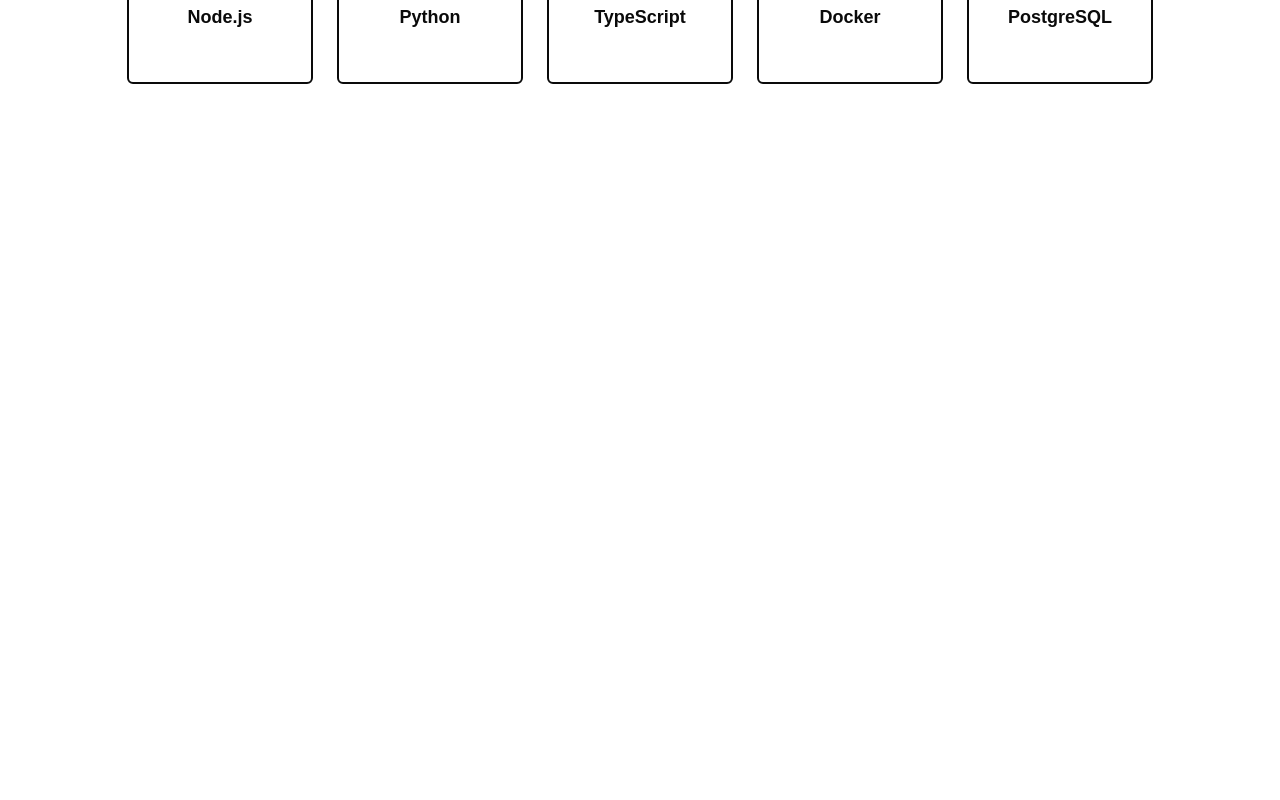
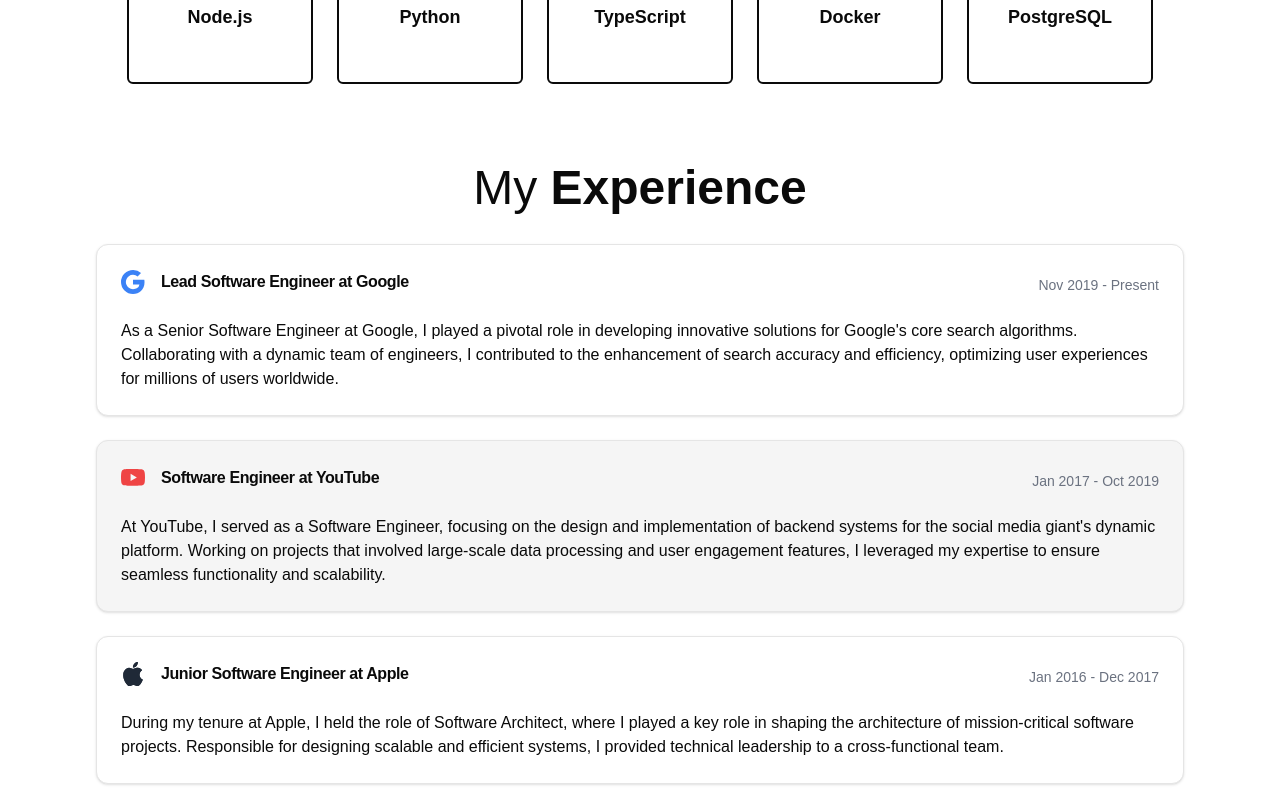
Before and after one commit to GahCunha/seminario_tailwindcss, a Next.js app: page / in a window 1280 px wide. Shown: the part 1152-1952 px from the top of the page. Before the commit the page ends 1284 px from the top, so only its background shows below. Built offline with nearby package versions, Linux system fonts and the light colour scheme.

Commit message:
feat: add Section Experience

```diff
--- a/src/app/page.tsx
+++ b/src/app/page.tsx
@@ -1,4 +1,5 @@
 import { Header } from "@/components/header";
+import { Experience } from "@/components/sections/experience";
 import { Hero } from "@/components/sections/hero";
 import { Skills } from "@/components/sections/skills";
 
@@ -8,6 +9,7 @@
       <Header />
       <Hero />
       <Skills />
+      <Experience />
     </>
   );
 }
--- /dev/null
+++ b/src/components/sections/experience.tsx
@@ -0,0 +1,75 @@
+import { BsGoogle, BsYoutube, BsApple } from "react-icons/bs";
+import {
+  Card,
+  CardContent,
+  CardDescription,
+  CardHeader,
+  CardTitle,
+} from "../ui/card";
+
+export function Experience() {
+  return (
+    <section className="mt-4 p-4 lg:px-24">
+      <h2 className="mb-8 text-center text-4xl lg:text-5xl">
+        My <span className="font-bold">Experience</span>
+      </h2>
+
+      <Card className="mb-6">
+        <CardHeader className="flex flex-col lg:flex-row">
+          <CardTitle className="flex items-center space-x-4">
+            <BsGoogle className="text-2xl text-blue-500" />
+            <span>Lead Software Engineer at Google</span>
+          </CardTitle>
+          <CardDescription className="text-sm text-gray-500 lg:ml-auto">
+            Nov 2019 - Present
+          </CardDescription>
+        </CardHeader>
+        <CardContent>
+          As a Senior Software Engineer at Google, I played a pivotal role in
+          developing innovative solutions for Google&apos;s core search
+          algorithms. Collaborating with a dynamic team of engineers, I
+          contributed to the enhancement of search accuracy and efficiency,
+          optimizing user experiences for millions of users worldwide.
+        </CardContent>
+      </Card>
+
+      <Card className="mb-6 bg-muted">
+        <CardHeader className="flex flex-col lg:flex-row">
+          <CardTitle className="flex items-center space-x-4">
+            <BsYoutube className="text-2xl text-red-500" />
+            <span>Software Engineer at YouTube</span>
+          </CardTitle>
+          <CardDescription className="text-sm text-gray-500 lg:ml-auto">
+            Jan 2017 - Oct 2019
+          </CardDescription>
+        </CardHeader>
+        <CardContent>
+          At YouTube, I served as a Software Engineer, focusing on the design
+          and implementation of backend systems for the social media
+          giant&apos;s dynamic platform. Working on projects that involved
+          large-scale data processing and user engagement features, I leveraged
+          my expertise to ensure seamless functionality and scalability.
+        </CardContent>
+      </Card>
+
+      <Card>
+        <CardHeader className="flex flex-col lg:flex-row">
+          <CardTitle className="flex items-center space-x-4">
+            <BsApple className="text-2xl text-gray-800" />
+            <span>Junior Software Engineer at Apple</span>
+          </CardTitle>
+          <CardDescription className="text-sm text-gray-500 lg:ml-auto">
+            Jan 2016 - Dec 2017
+          </CardDescription>
+        </CardHeader>
+        <CardContent>
+          During my tenure at Apple, I held the role of Software Architect,
+          where I played a key role in shaping the architecture of
+          mission-critical software projects. Responsible for designing scalable
+          and efficient systems, I provided technical leadership to a
+          cross-functional team.
+        </CardContent>
+      </Card>
+    </section>
+  );
+}
--- /dev/null
+++ b/src/components/ui/card.tsx
@@ -0,0 +1,76 @@
+import * as React from "react"
+
+import { cn } from "@/lib/utils"
+
+const Card = React.forwardRef<
+  HTMLDivElement,
+  React.HTMLAttributes<HTMLDivElement>
+>(({ className, ...props }, ref) => (
+  <div
+    ref={ref}
+    className={cn(
+      "rounded-xl border bg-card text-card-foreground shadow",
+      className
+    )}
+    {...props}
+  />
+))
+Card.displayName = "Card"
+
+const CardHeader = React.forwardRef<
+  HTMLDivElement,
+  React.HTMLAttributes<HTMLDivElement>
+>(({ className, ...props }, ref) => (
+  <div
+    ref={ref}
+    className={cn("flex flex-col space-y-1.5 p-6", className)}
+    {...props}
+  />
+))
+CardHeader.displayName = "CardHeader"
+
+const CardTitle = React.forwardRef<
+  HTMLDivElement,
+  React.HTMLAttributes<HTMLDivElement>
+>(({ className, ...props }, ref) => (
+  <div
+    ref={ref}
+    className={cn("font-semibold leading-none tracking-tight", className)}
+    {...props}
+  />
+))
+CardTitle.displayName = "CardTitle"
+
+const CardDescription = React.forwardRef<
+  HTMLDivElement,
+  React.HTMLAttributes<HTMLDivElement>
+>(({ className, ...props }, ref) => (
+  <div
+    ref={ref}
+    className={cn("text-sm text-muted-foreground", className)}
+    {...props}
+  />
+))
+CardDescription.displayName = "CardDescription"
+
+const CardContent = React.forwardRef<
+  HTMLDivElement,
+  React.HTMLAttributes<HTMLDivElement>
+>(({ className, ...props }, ref) => (
+  <div ref={ref} className={cn("p-6 pt-0", className)} {...props} />
+))
+CardContent.displayName = "CardContent"
+
+const CardFooter = React.forwardRef<
+  HTMLDivElement,
+  React.HTMLAttributes<HTMLDivElement>
+>(({ className, ...props }, ref) => (
+  <div
+    ref={ref}
+    className={cn("flex items-center p-6 pt-0", className)}
+    {...props}
+  />
+))
+CardFooter.displayName = "CardFooter"
+
+export { Card, CardHeader, CardFooter, CardTitle, CardDescription, CardContent }
```
